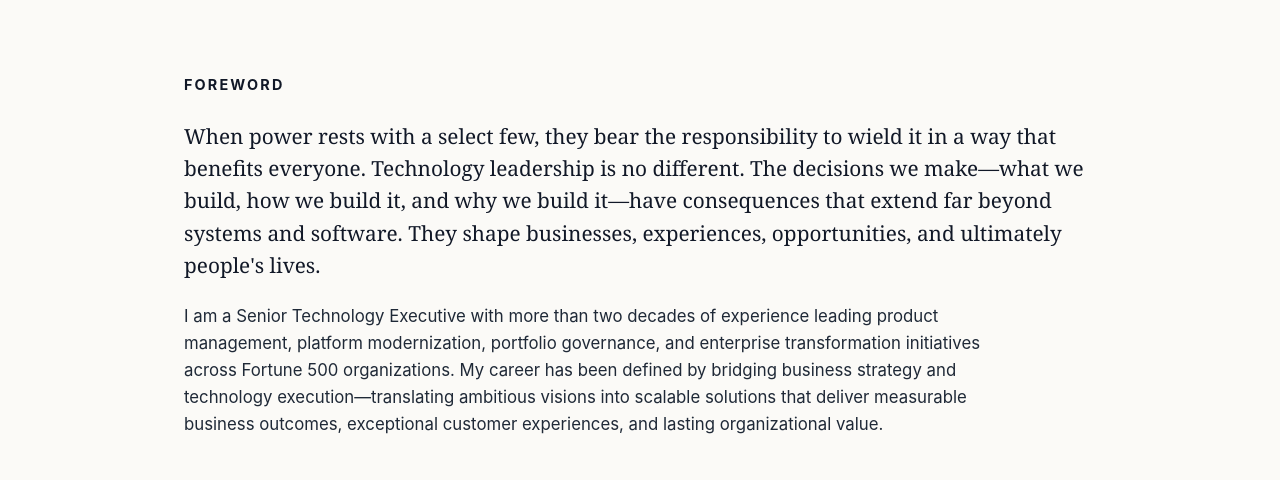
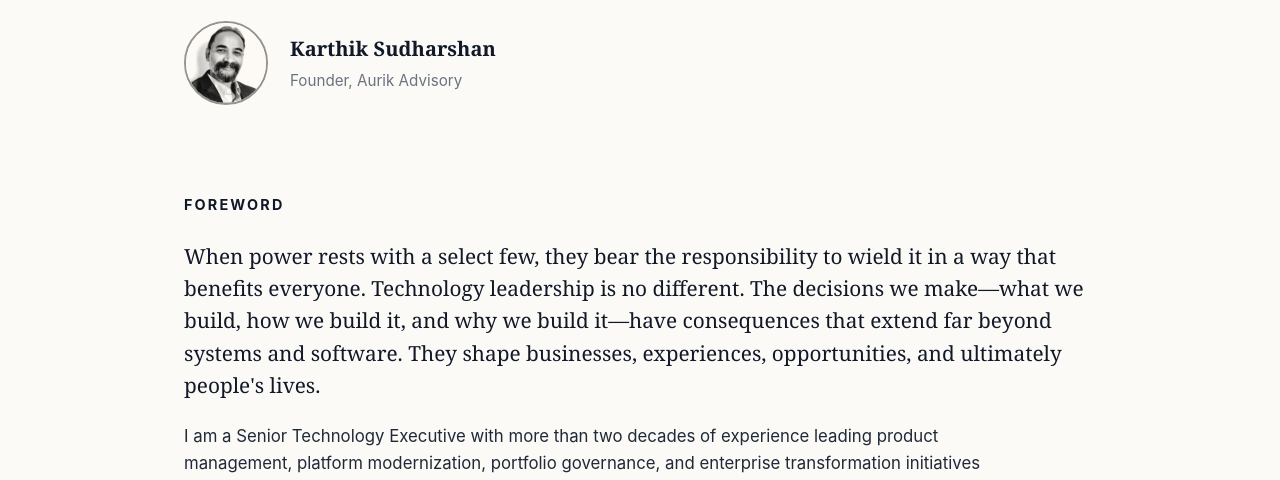
Before and after one commit to rajakksshan/aurik, a plain HTML site: page about.html in a window 1280 px wide. Shown: the part 320-800 px from the top of the page. Drawn offline with Linux system fonts and the light colour scheme.

Commit message:
Add profile section to about.html
Added a profile section with photo and details for Karthik Sudharshan.

```diff
--- a/about.html
+++ b/about.html
@@ -95,6 +95,40 @@
       max-width: 960px;
       margin: 0 auto;
       padding: 0 24px 80px;
+    }
+
+    .profile-block {
+      max-width: 960px;
+      margin: 0 auto;
+      padding: 0 24px 36px;
+      display: flex;
+      align-items: center;
+      gap: 22px;
+    }
+
+    .profile-photo {
+      width: 84px;
+      height: 84px;
+      border-radius: 50%;
+      object-fit: cover;
+      border: 2px solid var(--gold);
+      flex-shrink: 0;
+      background: var(--card-bg);
+      filter: grayscale(100%) contrast(1.05) brightness(0.97) sepia(8%);
+      opacity: 0.92;
+    }
+
+    .profile-name {
+      font-family: Georgia, "Times New Roman", serif;
+      font-weight: 700;
+      font-size: 1.25rem;
+      color: var(--navy);
+    }
+
+    .profile-title {
+      color: var(--muted);
+      font-size: 0.95rem;
+      margin-top: 4px;
     }
 
     .section {
@@ -306,6 +340,14 @@
       <h1>Built on two decades of enterprise technology leadership.</h1>
     </section>
 
+    <section class="profile-block">
+      <img class="profile-photo" src="PROFILEPIC1.jpg" alt="Karthik Sudharshan" />
+      <div class="profile-info">
+        <div class="profile-name">Karthik Sudharshan</div>
+        <div class="profile-title">Founder, Aurik Advisory</div>
+      </div>
+    </section>
+
     <main class="content-wrapper">
       <section class="section foreword-section">
         <h2 class="section-title">Foreword</h2>
@@ -410,7 +452,7 @@
       <section class="section story-section">
         <h2 class="section-title">My Story</h2>
         <div class="narrative-body">
-          <p>My journey into technology leadership did not begin inside a Fortune 500 boardroom.</p>
+          <p>What many people do not know is that my journey into technology leadership did not begin inside a Fortune 500 boardroom.</p>
 
           <p>Long before enterprise transformation programs, cloud modernization initiatives, and AI-enabled operating models, I was building and selling custom computers, experimenting with online ventures, and pursuing ideas simply because I was curious to see if they could be brought to life.</p>
 
```
